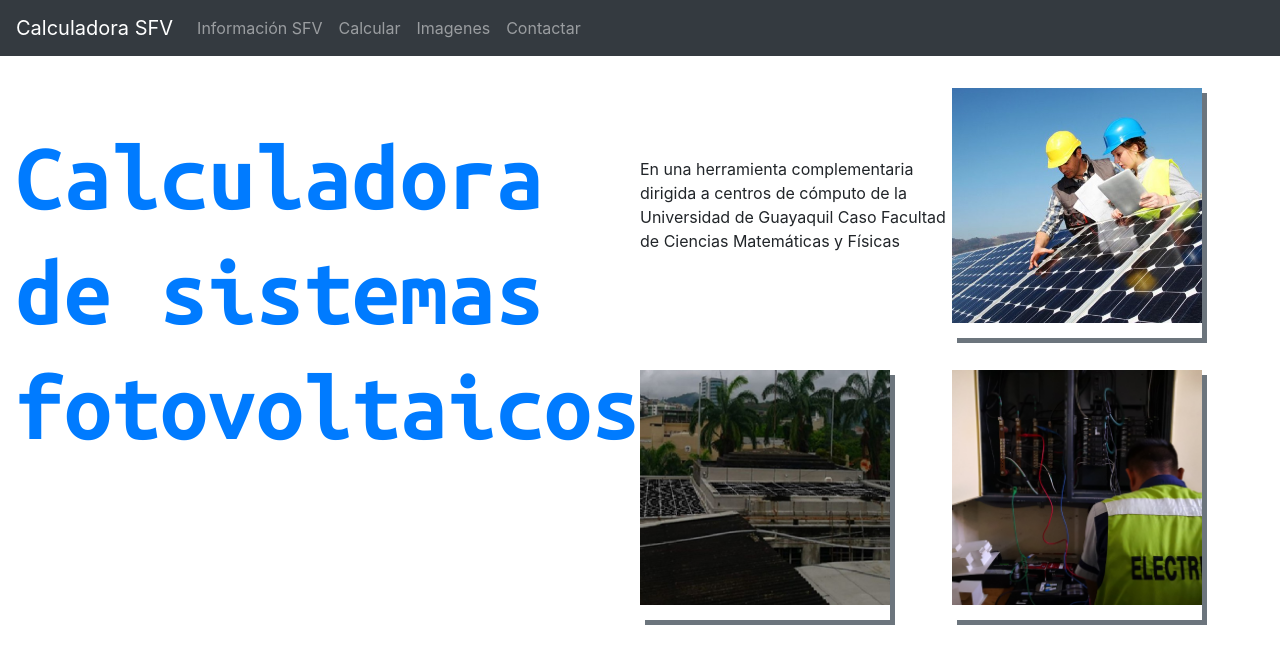
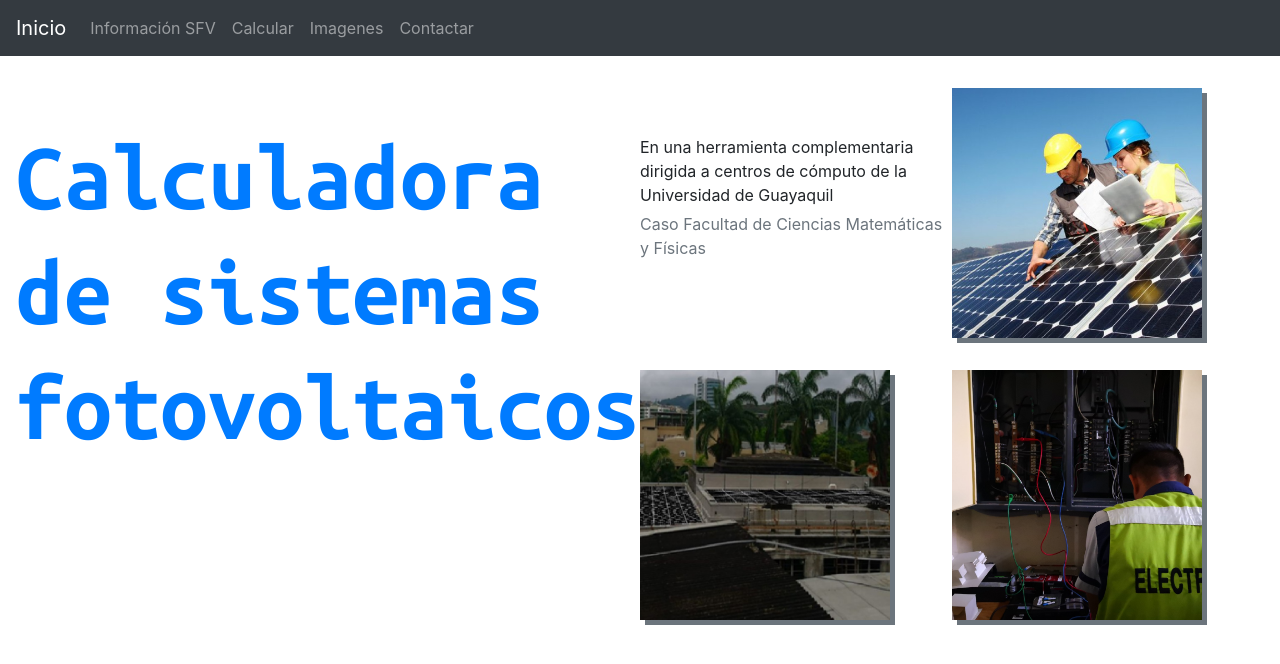
Before and after one commit to AlexCuencaM/calculadora-SFV, a Django app: page /home/ in a window 1280 px wide. Shown: the top 664 px of the page. Run offline with Django 3.2, Linux system fonts and the light colour scheme; some libraries are stand-ins or nearby versions.

Commit message:
Deleting redundant

```diff
--- a/static/css/estilos.css
+++ b/static/css/estilos.css
@@ -1,5 +1,4 @@
-@import url("https://fonts.googleapis.com/css2?family=Ubuntu+Mono:wght@700&display=swap");
-
+@import url('https://fonts.googleapis.com/css2?family=Ubuntu+Mono:wght@400;700&display=swap');
 html {
     padding-bottom: 10px;
 }
@@ -11,6 +10,8 @@ html {
 }
 .landing__paragraph {
     border: 1px solid var(--gray);
+    border-left: none;
+    border-top: none;
     border-radius: 5px;
     box-shadow: 5px 5px var(--gray);
     padding: 5px;
@@ -20,11 +21,21 @@ html {
 }
 .landing__title, h1, .modal__subtitle {
     font-family: "Ubuntu Mono", monospace;
+    font-weight: 700;
+}
+.modal__subtitle{
+    font-weight: 400;
+    font-style: normal;
 }
 .image {
+    /* display: block; */
     max-width: 100%;
-    padding-bottom: 15px;
     box-shadow: 5px 5px var(--gray);
+}
+.quote{
+    padding-top: 5px;
+    color: var(--gray);
+
 }
 
 .landing__image {
--- a/templates/calculadora/inicio.html
+++ b/templates/calculadora/inicio.html
@@ -8,7 +8,7 @@
     <div class="landing__main-content">
       <div class="landing__paragraph">
         En una herramienta complementaria dirigida a centros de cómputo de la Universidad de Guayaquil
-        Caso Facultad de Ciencias Matemáticas y Físicas
+        <blockquote class="quote">Caso Facultad de Ciencias Matemáticas y Físicas</blockquote>
       </div>
       <div class="landing__image">
         <img class="image" loading="lazy" src="{% static 'img/image1.jpeg' %}" alt="First slide">
--- a/templates/layout/navbar.html
+++ b/templates/layout/navbar.html
@@ -8,7 +8,7 @@
 
 			<!--Marca-->
 			<a class="navbar-brand" href="#" id ="pestana1">
-    			 Calculadora SFV
+    			 Inicio
  			 </a>
 			<div class="collapse navbar-collapse"  id="navbarToggleerDemo01">
 				<!--Centra los items de la barra de navegacion-->
```
